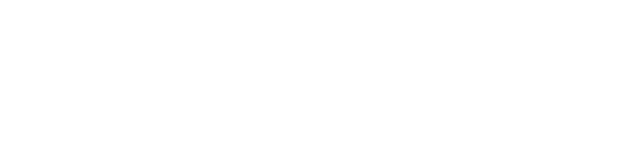
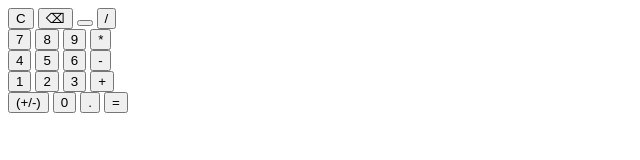
Before and after one commit to romnoelp/TOP-Final-Project, a plain HTML site: page index.html in a window 1280 px wide. Shown: the whole page, without its empty margins (0-640 px from the left). Drawn offline with Linux system fonts and the light colour scheme.

Commit message:
Finished the basic markup.
Added the buttons and the screen.

```diff
--- a/index.html
+++ b/index.html
@@ -0,0 +1,45 @@
+<!DOCTYPE html>
+<html lang="en">
+   <head>
+      <meta charset="UTF-8" />
+      <meta name="viewport" content="width=device-width, initial-scale=1.0" />
+      <title>Project: Calculator</title>
+   </head>
+   <body>
+      <div class="main-container">
+         <div class="screen"></div>
+         <div class="button-container">
+            <div class="first-row">
+                <button>C</button>
+                <button>⌫</button>
+                <button></button>
+                <button>/</button>
+            </div>
+            <div class="second-row">
+                <button>7</button>
+                <button>8</button>
+                <button>9</button>
+                <button>*</button>
+            </div>
+            <div class="third-row">
+                <button>4</button>
+                <button>5</button>
+                <button>6</button>
+                <button>-</button>
+            </div>
+            <div class="fourth-row">
+                <button>1</button>
+                <button>2</button>
+                <button>3</button>
+                <button>+</button>
+            </div>
+            <div class="fifth-row">
+                <button>(+/-)</button>
+                <button>0</button>
+                <button>.</button>
+                <button><span>=</span></button>
+            </div>
+         </div>
+      </div>
+   </body>
+</html>
```
